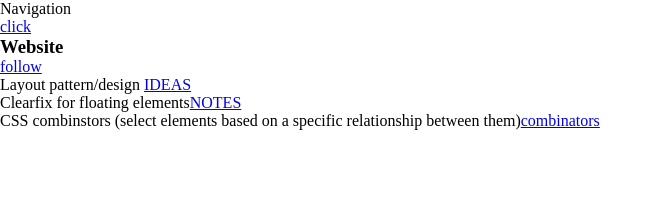
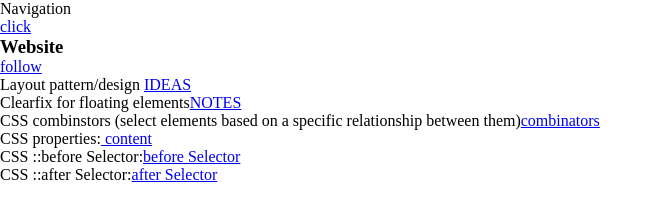
Before and after one commit to Lylestrain/CSS_Components, a plain HTML site: page index.html in a window 1280 px wide. Shown: the whole page, without its empty margins (0-663 px from the left). Drawn offline with Linux system fonts and the light colour scheme.

Commit message:
Update index.html

```diff
--- a/index.html
+++ b/index.html
@@ -12,6 +12,9 @@
     <p>Layout pattern/design <a href="Layouts/layout_intro.html">IDEAS</a></p>
     <p>Clearfix for floating elements<a href="Clearfix/clearfix_intro.html">NOTES</a></p>
     <p>CSS combinstors (select elements based on a specific relationship between them)<a href="CSS_Combinators/combinators.html">combinators</a></p>
+    <p>CSS properties:<a href="CSS_Properties/content.html"> content</a></p>
+    <p>CSS ::before Selector:<a href="Pseudo_elements/before_Selector.html">before Selector</a></p>
+    <p>CSS ::after Selector:<a href="Pseudo_elements/after_Selector.html">after Selector</a></p>
 
 </body>
 </html>
```
